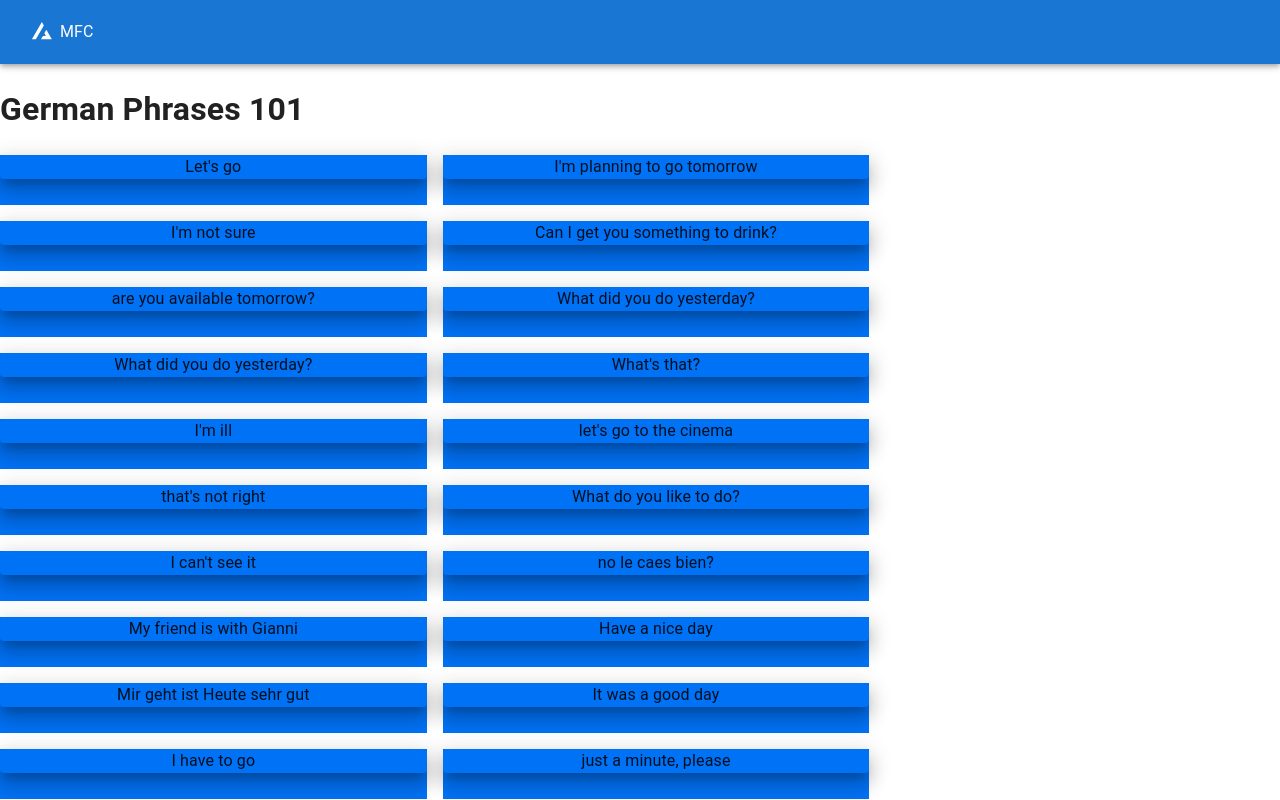
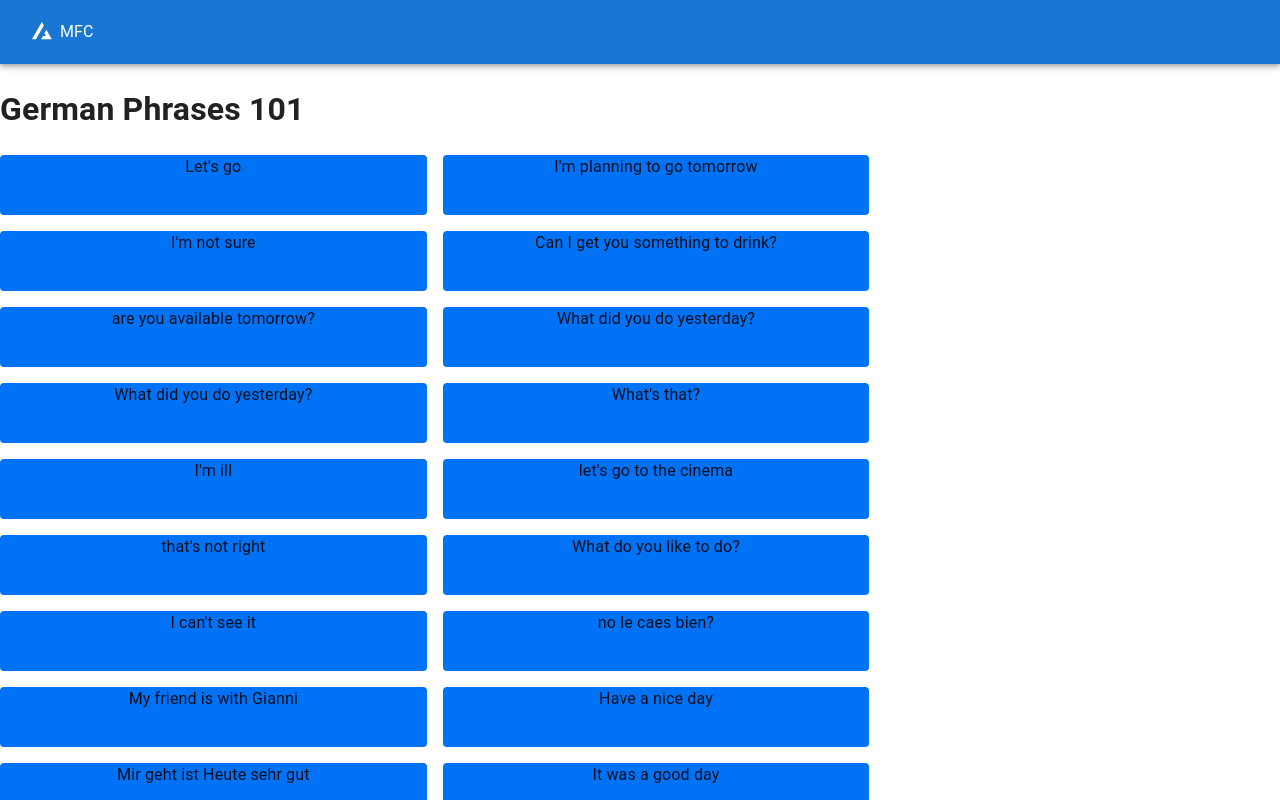
Before and after one commit to serdeliverance/turro-lingo-api, a Next.js app: page / in a window 1280 px wide. Shown: the top 800 px of the page. Built offline with nearby package versions, Linux system fonts and the light colour scheme.

Commit message:
update in flashcard component

```diff
--- a/components/flashcard/FlashCard.tsx
+++ b/components/flashcard/FlashCard.tsx
@@ -1,4 +1,4 @@
-import { Box, Card, CardContent, Grid, Paper, Typography } from '@mui/material'
+import { Grid, Paper } from '@mui/material'
 import React, { FC, useState } from 'react'
 import { IFlashCard } from '../../interfaces'
 
@@ -17,21 +17,17 @@ export const Flashcard: FC<Props> = ({ flashCard }) => {
   return (
     <Grid item xs={6} sm={4}>
       {/* TODO add this color to theme or extract to constant */}
-      <Box
+      <Paper
+        onClick={handleClick}
+        elevation={0}
         sx={{
           bgcolor: !isFlipped ? '#0072F5' : '#17C964',
-          height: 50,
+          height: 60,
           textAlign: 'center',
         }}
       >
-        <Paper
-          onClick={handleClick}
-          elevation={12}
-          sx={{ bgcolor: !isFlipped ? '#0072F5' : '#17C964' }}
-        >
-          {!isFlipped ? flashCard.front : flashCard.back}
-        </Paper>
-      </Box>
+        {!isFlipped ? flashCard.front : flashCard.back}
+      </Paper>
     </Grid>
   )
 }
```
Also changed, not shown: 1 other file (tests, documents, lock files or other folders).
